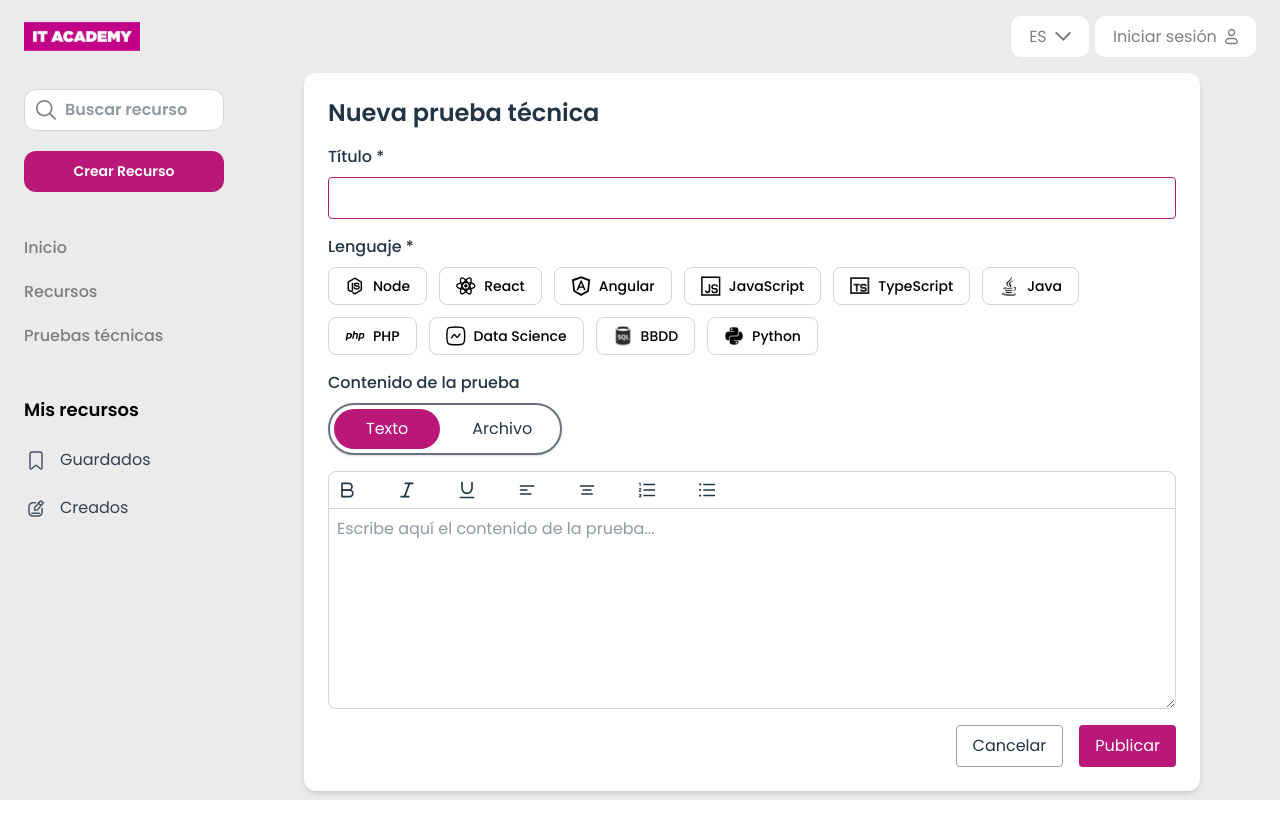
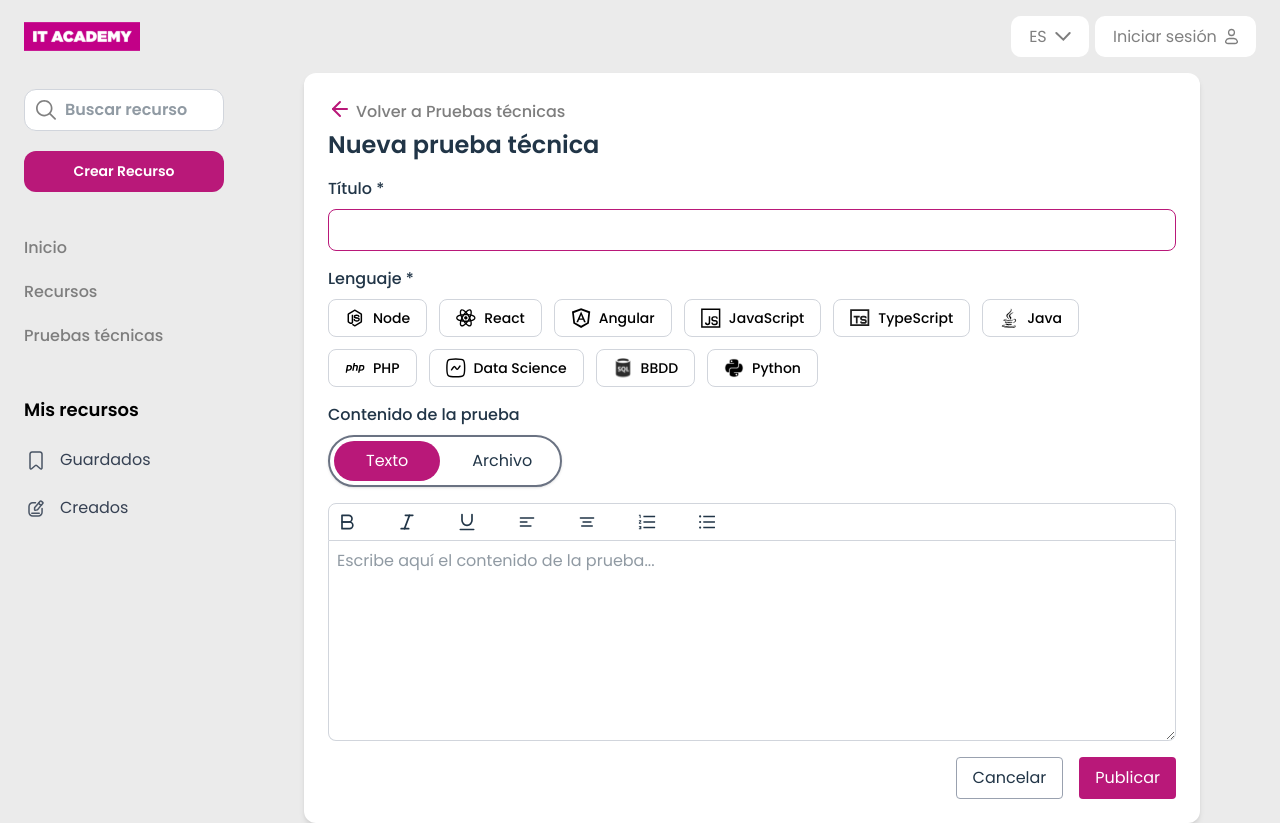
Before and after one commit to codingjordi/ita-wiki-frontend, a React (Vite) app: page /resources/technical-test/create in a window 1280 px wide. Before the commit the page ends 800 px from the top, so only its background shows below. Built offline with nearby package versions, Linux system fonts and the light colour scheme; no server answers.

Commit message:
added link to 'all tests page' on top of title

```diff
--- a/src/components/technical-test/TechnicalTestForm.tsx
+++ b/src/components/technical-test/TechnicalTestForm.tsx
@@ -7,6 +7,8 @@ import PdfUploadComponent from "../atoms/PdfUploadComponent";
 
 
 import { formatDocumentIcons } from "../../icons/formatDocumentIconsArray";
+import { ArrowLeftIcon } from "lucide-react";
+import { useNavigate } from "react-router";
 
 
 export const TechnicalTestForm = () => {
@@ -15,6 +17,7 @@ export const TechnicalTestForm = () => {
   const [contentType, setContentType] = useState("text"); // 'text' o 'file'
   const [content, setContent] = useState("");
   const [file, setFile] = useState<File | null>(null);
+  const navigate = useNavigate();
 
   const handleSubmit = async () => {
     const formData = new FormData();
@@ -41,6 +44,10 @@ export const TechnicalTestForm = () => {
 
   return (
     <div className="max-w-4xl mx-auto p-6 bg-white rounded-xl shadow-md">
+      <a className="text-[#B91879]" onClick={() => navigate("/resources/technical-test/all-tech-tests")}>
+        <ArrowLeftIcon className="inline text-[#B91879] mb-2 me-1"></ArrowLeftIcon>
+        Volver a Pruebas técnicas
+      </a>
       <h2 className="text-2xl font-semibold mb-4">Nueva prueba técnica</h2>
 
       <label className="block mb-2 font-medium">Título *</label>
@@ -48,7 +55,7 @@ export const TechnicalTestForm = () => {
         type="text"
         value={title}
         onChange={(e) => setTitle(e.target.value)}
-        className="w-full p-2 border border-[#B91879] rounded mb-4"
+        className="w-full p-2 border border-[#B91879] rounded-lg mb-4"
         maxLength={65}
       />
 
```
